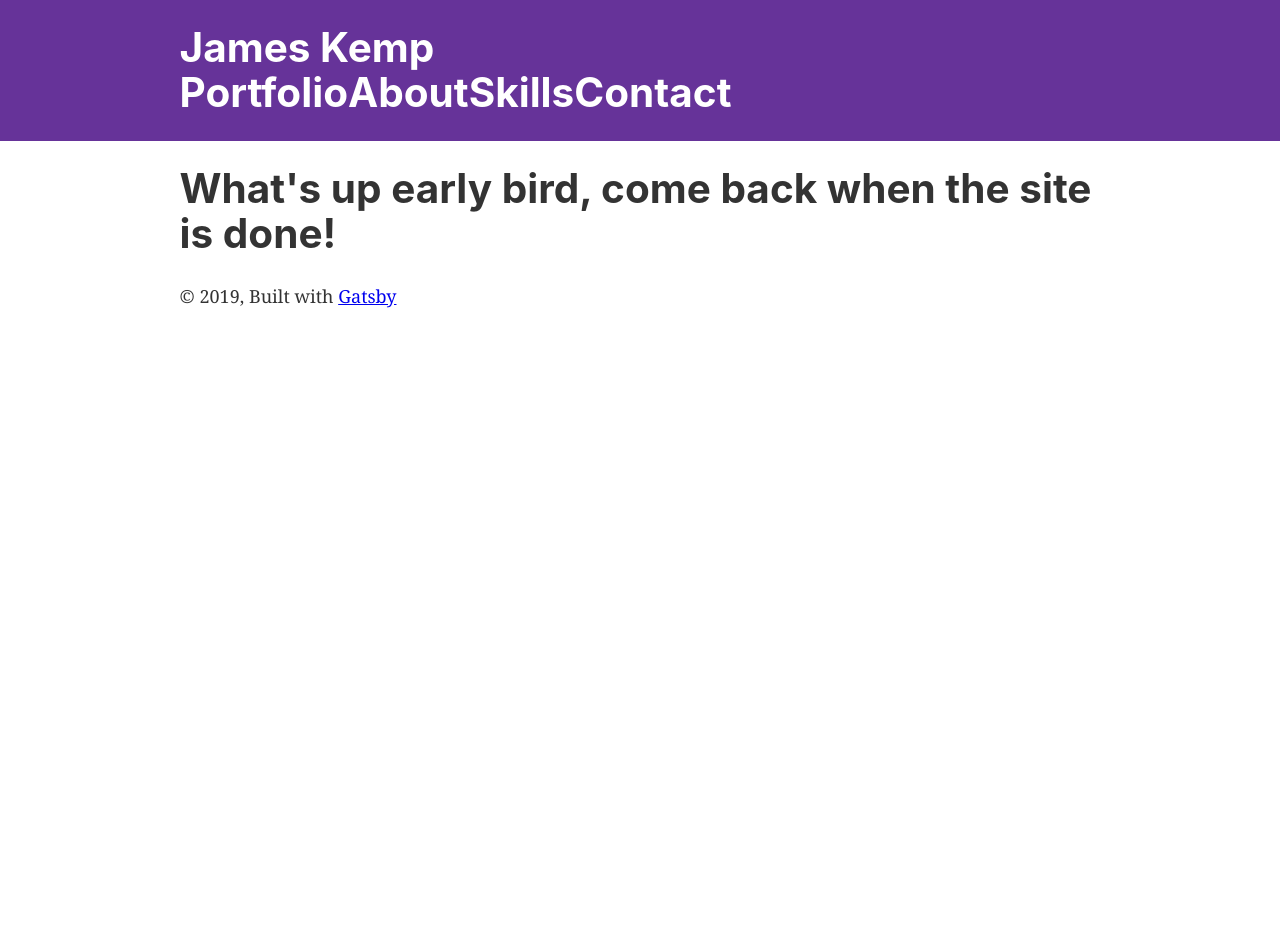
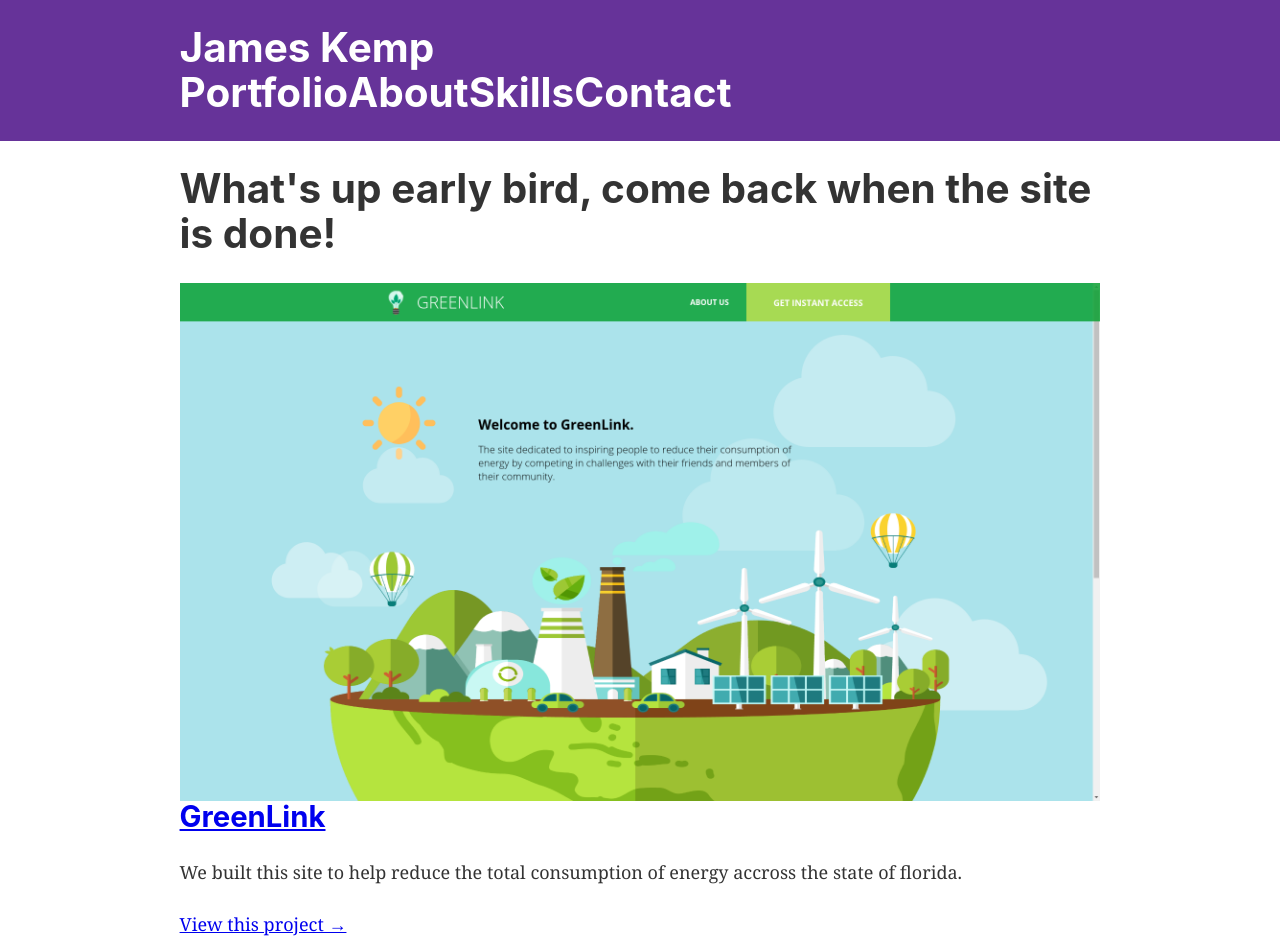
Before and after one commit to JamesKemp296/GatsbyJS-Portfolio, a Gatsby site: page / in a window 1280 px wide. Shown: the top 940 px of the page. Before the commit the page ends 800 px from the top, so only its background shows below. Built offline with nearby package versions, Linux system fonts and the light colour scheme; Gatsby itself is replaced by a stand-in of ours.

Commit message:
querying for image data and displaying projects

```diff
--- a/src/pages/index.js
+++ b/src/pages/index.js
@@ -1,13 +1,53 @@
 import React from "react"
-
+import { graphql, useStaticQuery } from 'gatsby'
 import Layout from "../components/layout"
+import ProjectPrewview from '../components/project-preview'
 import SEO from "../components/seo"
 
-const IndexPage = () => (
-  <Layout>
-    <SEO title="Home" />
-    <h1>What's up early bird, come back when the site is done!</h1>
-  </Layout>
-)
+const IndexPage = () => {
+  const data = useStaticQuery(graphql`
+    {
+      allProjectsJson{
+        edges{
+          node{
+            title
+            slug
+            url
+            description
+            image{
+              childImageSharp{
+                fluid{
+                  ...GatsbyImageSharpFluid
+                }
+              }
+            }
+          }
+        }
+      }
+    }
+  `)
+
+  const projects = data.allProjectsJson.edges
+  return(
+    <Layout>
+      <SEO title="Home" />
+      <h1>What's up early bird, come back when the site is done!</h1>
+      {projects.map(({ node: project }) => {
+        const title = project.title
+        const description = project.description
+        const slug = project.slug
+        const imageData = project.image.childImageSharp.fluid
+        return(
+          <ProjectPrewview
+            title={title}
+            description={description}
+            imageData={imageData}
+            slug={slug}
+          />
+        )
+      })}
+    </Layout>
+  )
+}
 
 export default IndexPage
```
Also changed, not shown: src/components/layout.js (+0 -7 lines).
